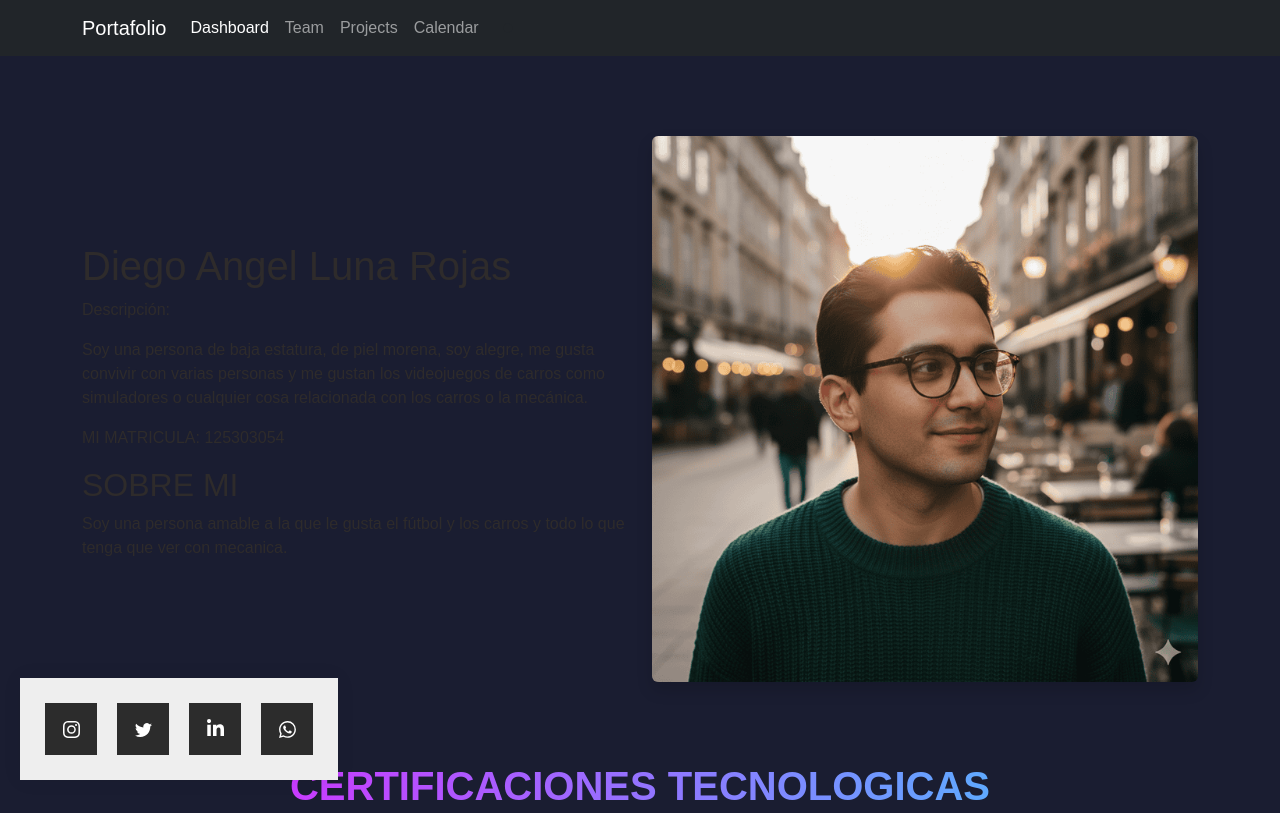
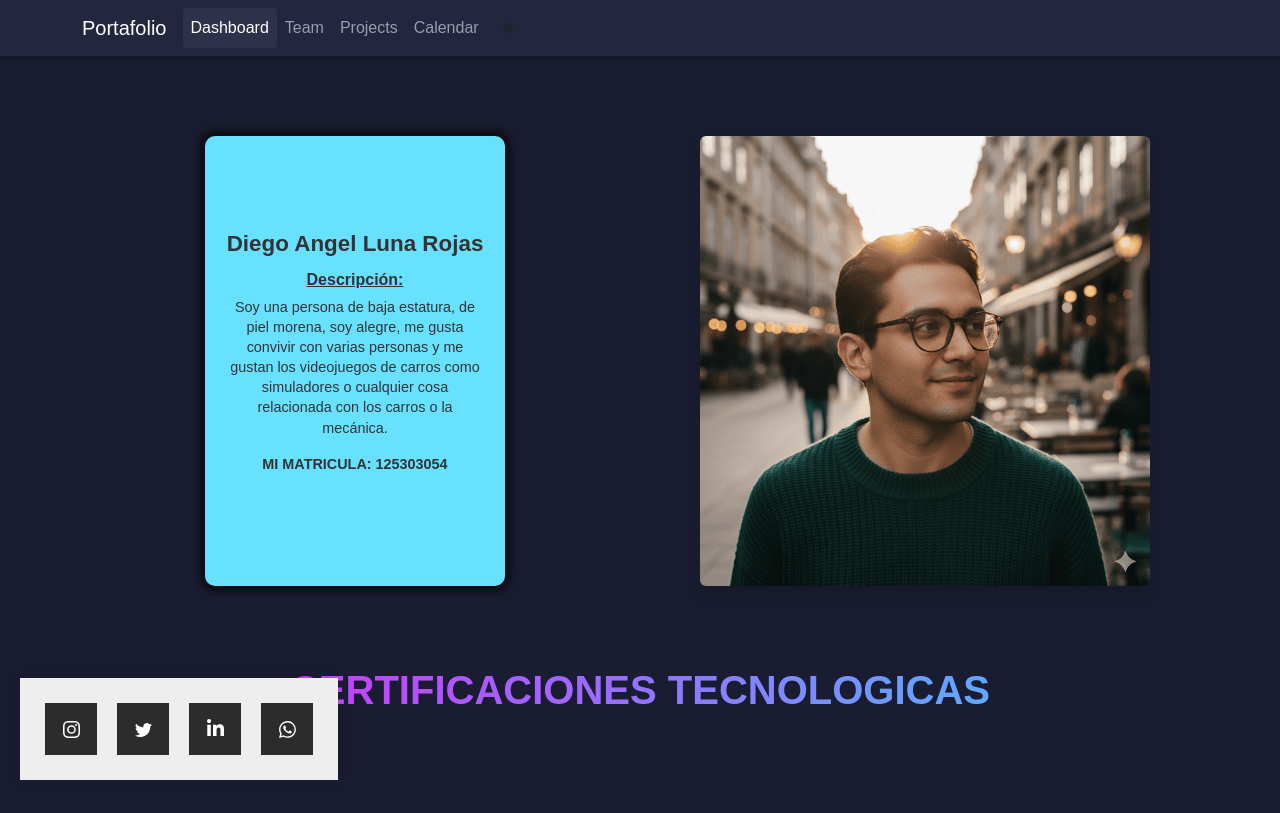
Before and after one commit to AngelLR00/protafolio, a plain HTML site: page index.html in a window 1280 px wide. Shown: the top 813 px of the page. Drawn offline with nearby package versions, Linux system fonts and the light colour scheme.

Commit message:
Enhance navbar and card styles with hover effects
Added styles for navbar and card components, improved hover effects, and defined gradient text styles.

```diff
--- a/css/style.css
+++ b/css/style.css
@@ -1,3 +1,43 @@
+/*
+ * Archivo: ./css/style.css
+ */
+
+/* * 1. Define un color de fondo ligeramente diferente para la navbar
+ * para que contraste con el fondo de la página (#1A1D31).
+ */
+.navbar.bg-dark {
+    /* Color de fondo que contrasta, por ejemplo, #22263F */
+    background-color: #22263F !important;
+
+    /* Opcional: Añade una sombra sutil para darle profundidad */
+    box-shadow: 0 4px 6px rgba(0, 0, 0, 0.2);
+}
+
+/* * 2. Mejorar el estado activo/hover de los enlaces.
+ * Esto hace que los enlaces se sientan más interactivos.
+ */
+
+/* Estilo para los enlaces normales (usando la clase de Bootstrap .text-light) */
+.navbar-dark .navbar-nav .nav-link.text-light {
+    color: #bdbdcf !important; /* Un gris claro para el texto normal */
+}
+
+/* Estilo para el enlace ACTIVO (la página en la que estás, 'Dashboard' en el ejemplo) */
+.navbar-dark .navbar-nav .nav-link.active,
+.navbar-dark .navbar-nav .nav-link.text-white {
+    color: #FFFFFF !important; /* Texto blanco puro para resaltarlo */
+    /* Puedes añadir un fondo sutil al activo, similar al de Tailwind */
+    background-color: rgba(255, 255, 255, 0.05); /* Fondo gris claro semitransparente */
+    border-radius: 4px; /* Bordes redondeados */
+}
+
+/* Estilo al pasar el ratón (HOVER) */
+.navbar-dark .navbar-nav .nav-link:hover {
+    color: #FFFFFF !important;
+    background-color: rgba(255, 255, 255, 0.08); /* Fondo un poco más visible al hacer hover */
+    border-radius: 4px;
+}
+/*navar*/
 body{
     font-family: Arial, Helvetica, sans-serif;
     margin: 0;
@@ -6,6 +46,127 @@ body{
     color: #2e2b2b;
 
 }
+
+/*carta mobible*/
+
+/* Estilos generales de la tarjeta */
+.card2 {
+  width: 300px;
+  height: 450px;
+  background: rgb(103, 225, 255);
+  transition: all 0.4s;
+  border-radius: 10px;
+  box-shadow: 0px 0px 10px 5px rgba(0, 0, 0, 0.705);
+  font-size: 16px;
+  font-weight: 400;
+  overflow: hidden;
+  color: #333;
+  font-family: sans-serif;
+  position: relative; /* Asegura que el contenido se posicione bien */
+}
+
+/* Efecto Hover */
+.card2:hover {
+  border-radius: 15px;
+  cursor: pointer;
+  transform: scale(1.05);
+  box-shadow: 0px 0px 10px 5px rgba(0, 0, 0, 0.705);
+  background: rgb(103, 151, 255);
+}
+
+/* --- Contenido de la Primera Cara --- */
+.card2-first-content {
+  height: 100%;
+  width: 100%;
+  transition: all 0.4s;
+  display: flex;
+  flex-direction: column; /* Para apilar el texto verticalmente */
+  justify-content: center;
+  align-items: center;
+  opacity: 1;
+  border-radius: 15px;
+  padding: 20px;
+  box-sizing: border-box;
+  text-align: center;
+}
+
+.card2:hover .card2-first-content {
+  height: 0px;
+  opacity: 0;
+  padding: 0;
+  overflow: hidden; /* Importante para que desaparezca bien */
+}
+
+/* --- Contenido de la Segunda Cara --- */
+.card2-second-content {
+  height: 0%;
+  width: 100%;
+  opacity: 0;
+  display: flex;
+  justify-content: center;
+  align-items: center;
+  border-radius: 15px;
+  transition: all 0.4s;
+  font-size: 0px;
+  transform: rotate(90deg) scale(-1);
+  padding: 20px;
+  box-sizing: border-box;
+  text-align: center;
+}
+
+.card2:hover .card2-second-content {
+  opacity: 1;
+  height: 100%;
+  font-size: 1.2rem;
+  transform: rotate(0deg);
+}
+
+/* --- Estilos de Texto --- */
+.content-container {
+  display: flex;
+  flex-direction: column;
+  gap: 10px;
+}
+
+.card2 h1 {
+  font-size: 1.4rem;
+  font-weight: 900;
+  margin-bottom: 10px;
+}
+
+.subtitle {
+  font-weight: bold;
+  text-decoration: underline;
+  margin-bottom: 5px;
+}
+
+.description {
+    font-size: 0.9rem; /* Un poco más pequeño para que quepa bien */
+    line-height: 1.4;
+}
+
+.matricula {
+  font-weight: 800;
+  margin-top: 15px;
+  font-size: 0.9rem;
+}
+
+.gradient-title {
+  font-size: 2rem;
+  font-weight: 900;
+  text-transform: uppercase;
+  margin-bottom: 15px;
+}
+
+/* Estilo opcional para la imagen de la derecha */
+.img-fluid {
+    max-width: 100%;
+    height: auto;
+    max-height: 450px; /* Para que mida similar a la carta */
+    object-fit: cover;
+}
+
+/*carta movible fin*/
 
 section{
     padding: 2rem;
```
